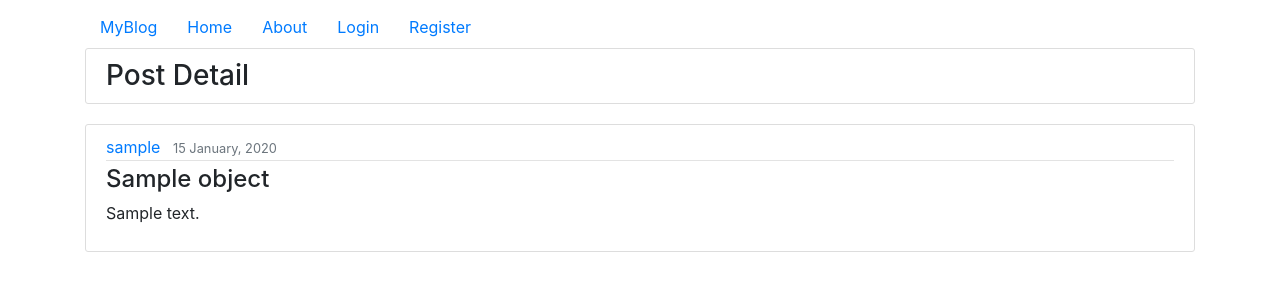
After one commit to vmaravind96/blogsite, a Django app: template myblog/templates/myblog/post_detail.html in a window 1280 px wide. The commit adds this page. Shown: the top 300 px of the page. Run offline with Django 3.2, Linux system fonts and the light colour scheme; the template is opened without the code that fills it: most values are stand-ins (such as "Sample title", 1, 10 or a date in 2020); some libraries are stand-ins or nearby versions.

```diff
--- a/myblog/models.py
+++ b/myblog/models.py
@@ -1,6 +1,7 @@
 from django.db import models
 from django.utils import timezone
 from django.contrib.auth.models import User
+from django.urls import reverse
 
 
 class Post(models.Model):
@@ -14,3 +15,6 @@ class Post(models.Model):
 
     class Meta:
         ordering = ['-posted_date']
+
+    def get_absolute_url(self):
+        return reverse('post-detail', kwargs={'pk': self.pk})
--- a/myblog/static/myblog/main.css
+++ b/myblog/static/myblog/main.css
@@ -1,20 +1,87 @@
-.bdr
-{
-border: 5px solid black;
+body {
+  background: #fafafa;
+  color: #333333;
+  margin-top: 5rem;
 }
 
-.topnav a {
-    float: left;
-
+.nav-link1 {
+float:left;
+margin: 15px;
+display: inline;
 }
 
-.topnav-right a {
-    float: right;
+
+h1, h2, h3, h4, h5, h6 {
+  color: #444444;
+}
+
+ul {
+  margin: 0;
+}
+
+.bg-steel {
+  background-color: #5f788a;
+}
+
+.site-header .navbar-nav .nav-link {
+  color: #cbd5db;
+}
+
+.site-header .navbar-nav .nav-link:hover {
+  color: #ffffff;
+}
+
+.site-header .navbar-nav .nav-link.active {
+  font-weight: 500;
+}
+
+.content-section {
+  background: #ffffff;
+  padding: 10px 20px;
+  border: 1px solid #dddddd;
+  border-radius: 3px;
+  margin-bottom: 20px;
+}
+
+.article-title {
+  color: #444444;
+}
+
+a.article-title:hover {
+  color: #428bca;
+  text-decoration: none;
+}
+
+.article-content {
+  white-space: pre-line;
+}
+
+.article-img {
+  height: 65px;
+  width: 65px;
+  margin-right: 16px;
+}
+
+.article-metadata {
+  padding-bottom: 1px;
+  margin-bottom: 4px;
+  border-bottom: 1px solid #e3e3e3
+}
+
+.article-metadata a:hover {
+  color: #333;
+  text-decoration: none;
+}
+
+.article-svg {
+  width: 25px;
+  height: 25px;
+  vertical-align: middle;
 }
 
 .account-img {
-  height: 125px;
-  width: 125px;
+  height: 75px;
+  width: 75px;
   margin-right: 20px;
   margin-bottom: 16px;
 }
--- a/myblog/templates/myblog/base.html
+++ b/myblog/templates/myblog/base.html
@@ -29,14 +29,16 @@
         integrity="sha384-JZR6Spejh4U02d8jOt6vLEHfe/JQGiRRSQQxSfFWpi1MquVdAyjUar5+76PVCmYl"
         crossorigin="anonymous"></script>
 <div class="container">
-    <a class='topnav' href="/">MyBlog</a>
-    <a class='topnav' href="/">Home</a>
-    <a class='topnav' href="{% url 'myblog-about' %}">About</a>
+    <a class="nav-link1" href="/">MyBlog</a>
+    <a class="nav-link1" href="/">Home</a>
+    <a class="nav-link1" href="{% url 'myblog-about' %}">About</a>
     {% if user.is_authenticated %}
-        <a class='topnav-right' href="{% url 'logout' %}">Logout</a>
+    <a class="nav-link1" href="{% url 'post-create' %}">Post</a>
+    <a class="nav-link1" href="{% url 'profile' %}">Profile</a>
+    <a class="nav-link1" href="{% url 'logout' %}">Logout</a>
     {% else %}
-        <a class='topnav-right' href="{% url 'login' %}">Login</a>
-        <a class='topnav-right' href="{% url 'register' %}">Register</a>
+    <a class="nav-link1" href="{% url 'login' %}">Login</a>
+    <a class="nav-link1" href="{% url 'register' %}">Register</a>
     {% endif %}
 </div>
 <br><br>
--- a/myblog/templates/myblog/home.html
+++ b/myblog/templates/myblog/home.html
@@ -10,10 +10,10 @@
 <article class="media content-section">
     <div class="media-body">
         <div class="article-metadata ">
-            <a class="mr-2" href="{% url 'profile' %}">{{post.author.username}} </a>
+            <a class="mr-2" href="#">{{post.author.username}} </a>
             <small class="text-muted">{{post.posted_date |date:"d F, Y"}}</small>
         </div>
-        <h4 class="article-content" href="#">{{post.title}}</h4>
+        <h4 class="article-content" ><a href="{% url 'post-detail' post.id %}">{{post.title}}</a></h4>
         <p class="article-content"> {{post.content}}</p>
     </div>
 </article>
--- /dev/null
+++ b/myblog/templates/myblog/post_detail.html
@@ -0,0 +1,18 @@
+{% extends "myblog/base.html" %}
+{% block content %}
+<h3 class="content-section">Post Detail</h3>
+<article class="media content-section">
+    <div class="media-body">
+        <div class="article-metadata ">
+            <a class="mr-2" href="#">{{object.author.username}} </a>
+            <small class="text-muted">{{object.posted_date |date:"d F, Y"}}</small>
+        </div>
+        <h4 class="article-content">{{object.title}}</h4>
+        <p class="article-content"> {{object.content}}</p>
+        {% if object.author == user %}
+            <button><a href="{% url 'post-update' object.id %}">Update</a></button>
+            <button><a href="{% url 'post-delete' object.id %}">Delete</a></button>
+        {% endif %}
+    </div>
+</article>
+{% endblock %}
--- a/user/apps.py
+++ b/user/apps.py
@@ -3,3 +3,6 @@ from django.apps import AppConfig
 
 class UserConfig(AppConfig):
     name = 'user'
+
+    def ready(self):
+        import user.signals
```
Also changed, not shown: myblog/templates/myblog/post_confirm_delete.html (added, +12 -0 lines), myblog/templates/myblog/post_create.html (added, +9 -0 lines), myblog/templates/myblog/post_update.html (added, +9 -0 lines), myblog/urls.py (+6 -2 lines), myblog/views.py (+52 -0 lines), user/forms.py (+16 -0 lines), user/models.py (+10 -1 lines), user/signals.py (added, +15 -0 lines), user/templates/user/profile.html (+13 -1 lines), user/views.py (+17 -3 lines), db.sqlite3, user/migrations/0002_auto_20190129_1752.py (added), 1 other file.
